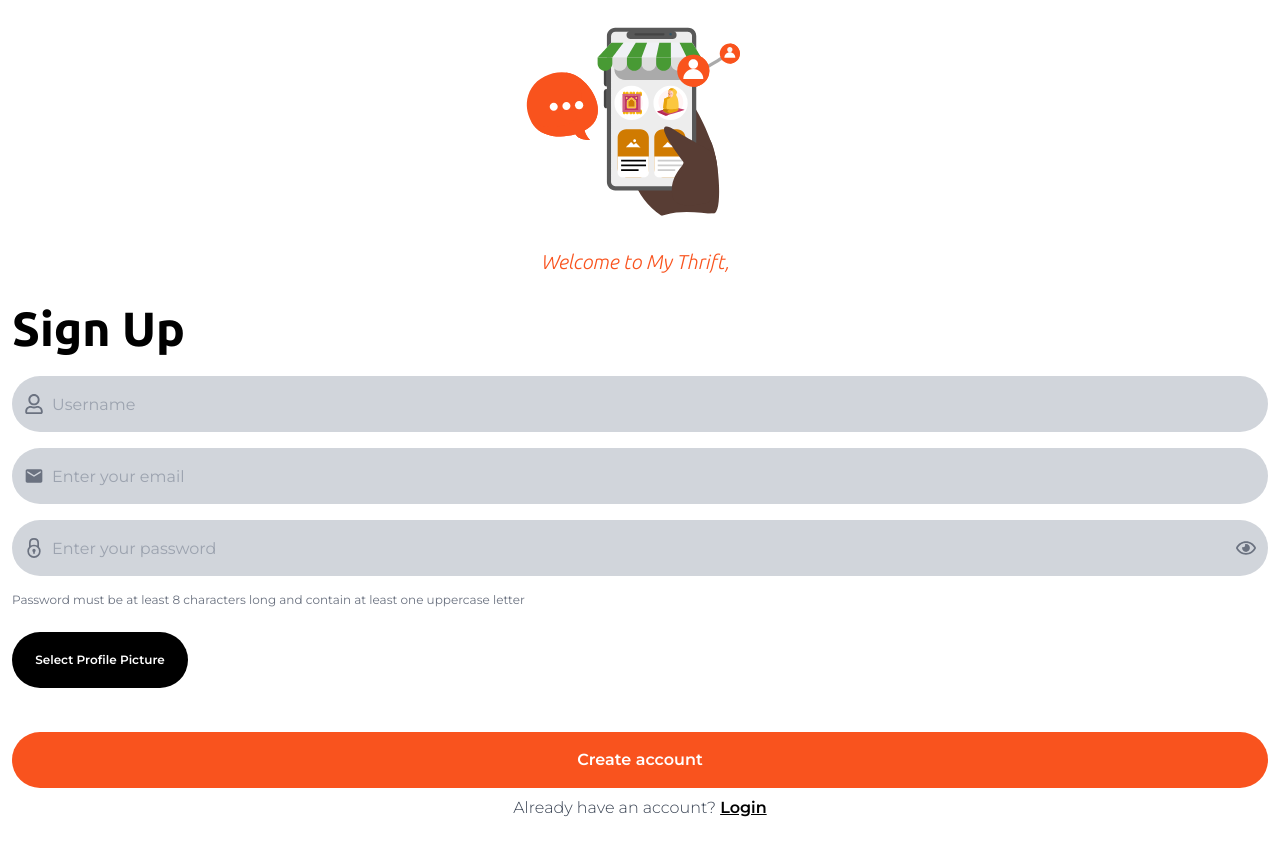
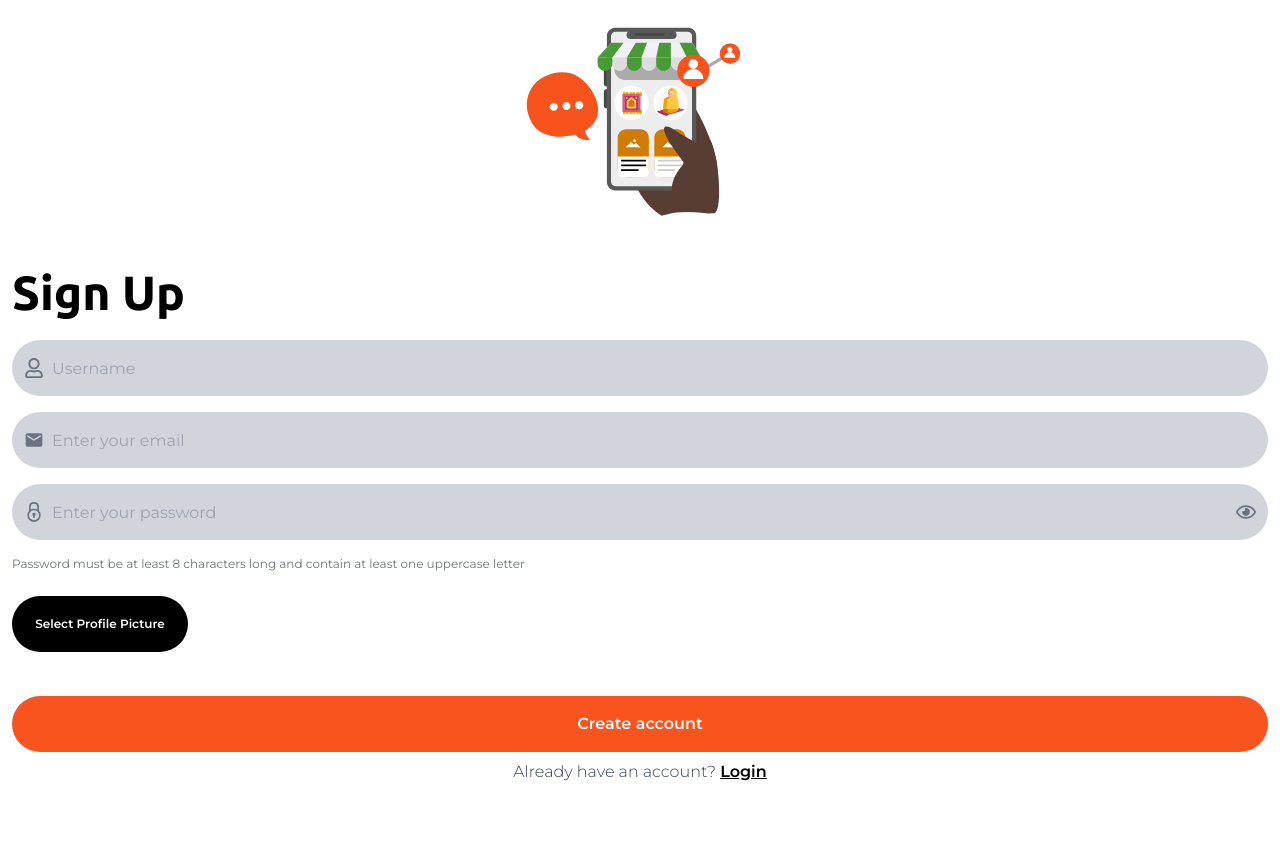
Before and after one commit to timadewale1/ecomm, a React (Create React App) app: page /signup in a window 1280 px wide. Shown: the top 856 px of the page. Built offline with nearby package versions, Linux system fonts and the light colour scheme.

Commit message:
uninstalled bastards

```diff
--- a/package.json
+++ b/package.json
@@ -23,7 +23,6 @@
     "react-router-dom": "^6.3.0",
     "react-scripts": "5.0.1",
     "react-toastify": "^9.1.3",
-    "react-typical": "^0.1.3",
     "reactstrap": "^9.1.4",
     "remixicon": "^2.5.0",
     "swiper": "^11.1.4",
--- a/src/pages/Login.jsx
+++ b/src/pages/Login.jsx
@@ -12,7 +12,7 @@
 import { toast } from "react-toastify";
 import LoginAnimation from "../components/LoginAssets/LoginAnimation";
 import Loading from "../components/Loading/Loading";
-import Typical from "react-typical";
+// import Typical from "react-typical";
 
 const Login = () => {
   const [email, setEmail] = useState("");
@@ -101,14 +101,8 @@
               <div className="px-3">
                 {/* animation here */}
                 <LoginAnimation />
-                <div className="flex transform -translate-y-10 mb-2 justify-center">
-                  <Typical
-                    steps={["The real market place", 5000, "", 2000]}
-                    loop={Infinity}
-                    wrapper="h1"
-                    className="font-ubuntu italic text-customOrange text-xs font-light"
-                  />
-                </div>
+
+
                 <div className="-translate-y-5">
                   <div className=" ">
                     <h1 className="text-5xl font-semibold font-ubuntu text-black mb-2">
--- a/src/pages/Signup.jsx
+++ b/src/pages/Signup.jsx
@@ -1,6 +1,6 @@
 import React, { useState } from "react";
 import Helmet from "../components/Helmet/Helmet";
-import { Container, Row,  Form, FormGroup } from "reactstrap";
+import { Container, Row, Form, FormGroup } from "reactstrap";
 import { Link } from "react-router-dom";
 import "../styles/login.css";
 import { createUserWithEmailAndPassword, updateProfile } from "firebase/auth";
@@ -8,7 +8,8 @@
 import { ref, uploadBytesResumable, getDownloadURL } from "firebase/storage";
 import { setDoc, doc, getDoc } from "firebase/firestore";
 import { motion } from "framer-motion";
-import Typical from "react-typical";
+// import Typical from "react-typical";
+// import Typed  from "react-typed";
 import { storage } from "../firebase.config";
 import { toast } from "react-toastify";
 import { db } from "../firebase.config";
@@ -43,16 +44,24 @@
       const emailExists = await getDoc(doc(db, "users", email));
       if (emailExists.exists()) {
         setLoading(false);
-        return toast.error("Email already exists. Please use a different email.");
+        return toast.error(
+          "Email already exists. Please use a different email."
+        );
       }
 
       // Check password strength
       if (password.length < 8 || !/[A-Z]/.test(password)) {
         setLoading(false);
-        return toast.error("Password must be at least 8 characters long and contain at least one uppercase letter.");
+        return toast.error(
+          "Password must be at least 8 characters long and contain at least one uppercase letter."
+        );
       }
 
-      const userCredential = await createUserWithEmailAndPassword(auth, email, password);
+      const userCredential = await createUserWithEmailAndPassword(
+        auth,
+        email,
+        password
+      );
       const user = userCredential.user;
 
       const storageRef = ref(storage, `images/${Date.now() + username}`);
@@ -92,7 +101,9 @@
     } catch (error) {
       setLoading(false);
       if (error.code === "auth/email-already-in-use") {
-        return toast.error("Email already exists. Please use a different email.");
+        return toast.error(
+          "Email already exists. Please use a different email."
+        );
       } else {
         toast.error("Cannot sign up at the moment. Please try again later.");
         console.error("Signup error:", error);
@@ -108,19 +119,20 @@
   return (
     <Helmet className="p-4">
       <SignUpAnimation />
-      <div className="flex transform -translate-y-2 mb-2 justify-center">
-        <Typical
-          steps={[
-            "Welcome to My Thrift", 4000, // Show "Welcome to My Thrift" and wait for 4 seconds
-            "Welcome to My Thrift, ", 500, // Continue typing ", " with a slight delay
-            "Welcome to My Thrift, The real market place", 7000, // Then show the full text and wait for 7 seconds
-            "", 2000, // Pause for 2 seconds before restarting
+      {/* <div className="flex transform -translate-y-2 mb-2 justify-center">
+        <Typed
+          strings={[
+            "Welcome to My Thrift",
+            "Welcome to My Thrift, The real market place",
           ]}
-          loop={Infinity}
-          wrapper="h1"
+          typeSpeed={50}
+          backSpeed={50}
+          backDelay={4000} // Delay before starting to type the next string
+          startDelay={500} // Delay before starting to type the current string
+          loop
           className="font-ubuntu italic text-customOrange text-xl font-light"
         />
-      </div>
+      </div> */}
 
       <section>
         <Container>
@@ -129,7 +141,9 @@
               <Loading />
             ) : (
               <div className="-translate-y-7">
-                <h1 className="text-5xl font-semibold font-ubuntu text-black mb-4">Sign Up</h1>
+                <h1 className="text-5xl font-semibold font-ubuntu text-black mb-4">
+                  Sign Up
+                </h1>
 
                 <Form className="" onSubmit={signup}>
                   <FormGroup className="relative mb-2">
@@ -183,7 +197,8 @@
                   </FormGroup>
                   <div className="mb-4">
                     <p className="text-xs text-gray-500">
-                      Password must be at least 8 characters long and contain at least one uppercase letter
+                      Password must be at least 8 characters long and contain at
+                      least one uppercase letter
                     </p>
                   </div>
 
@@ -211,7 +226,10 @@
                   </motion.button>
                   <div className="text-center font-light mt-2 flex justify-center">
                     <p className="text-gray-700">
-                      Already have an account? <span className="underline font-semibold text-black"><Link to="/login">Login</Link></span>
+                      Already have an account?{" "}
+                      <span className="underline font-semibold text-black">
+                        <Link to="/login">Login</Link>
+                      </span>
                     </p>
                   </div>
                 </Form>
```
Also changed, not shown: 1 other file (tests, documents, lock files or other folders).
